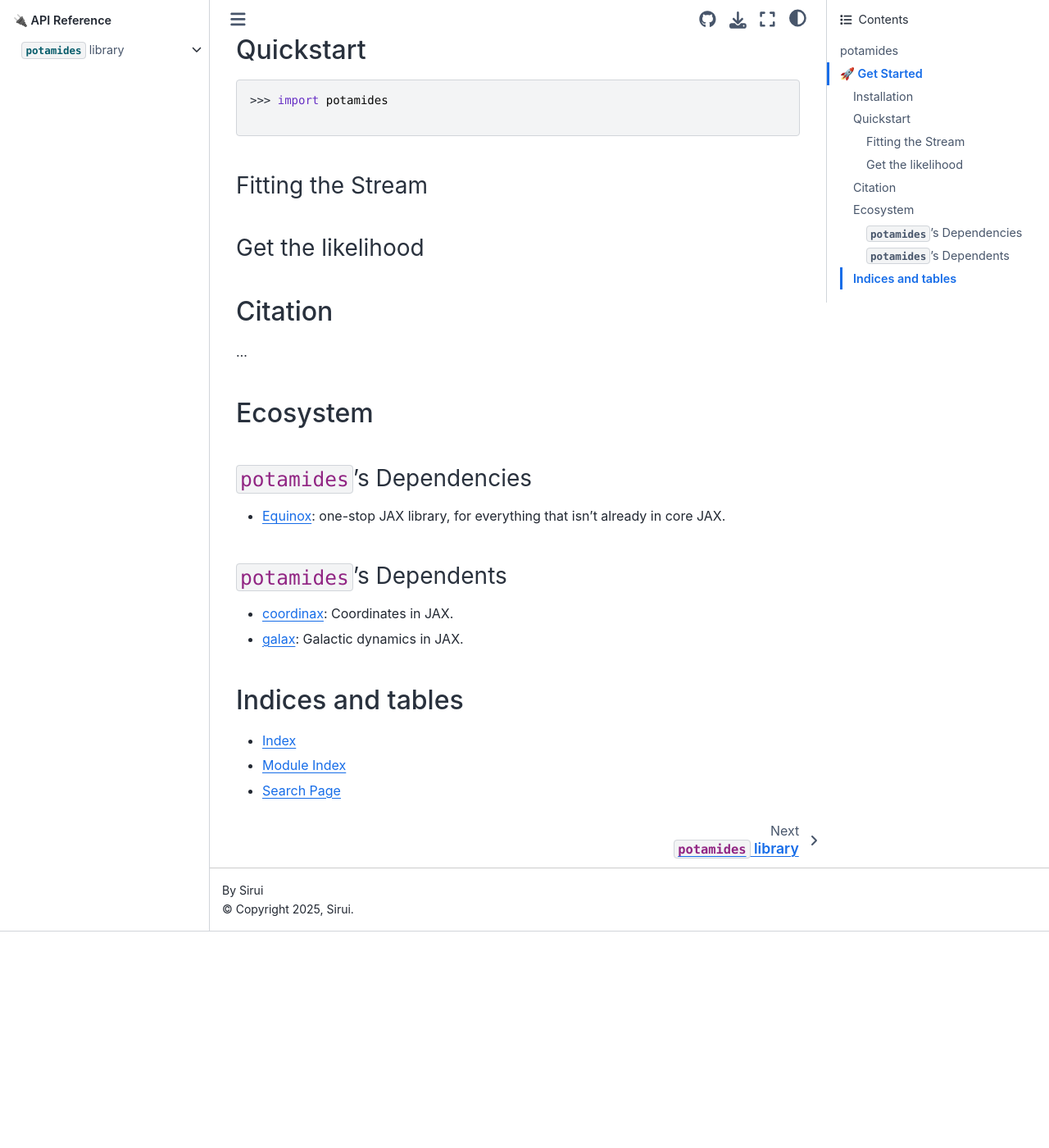
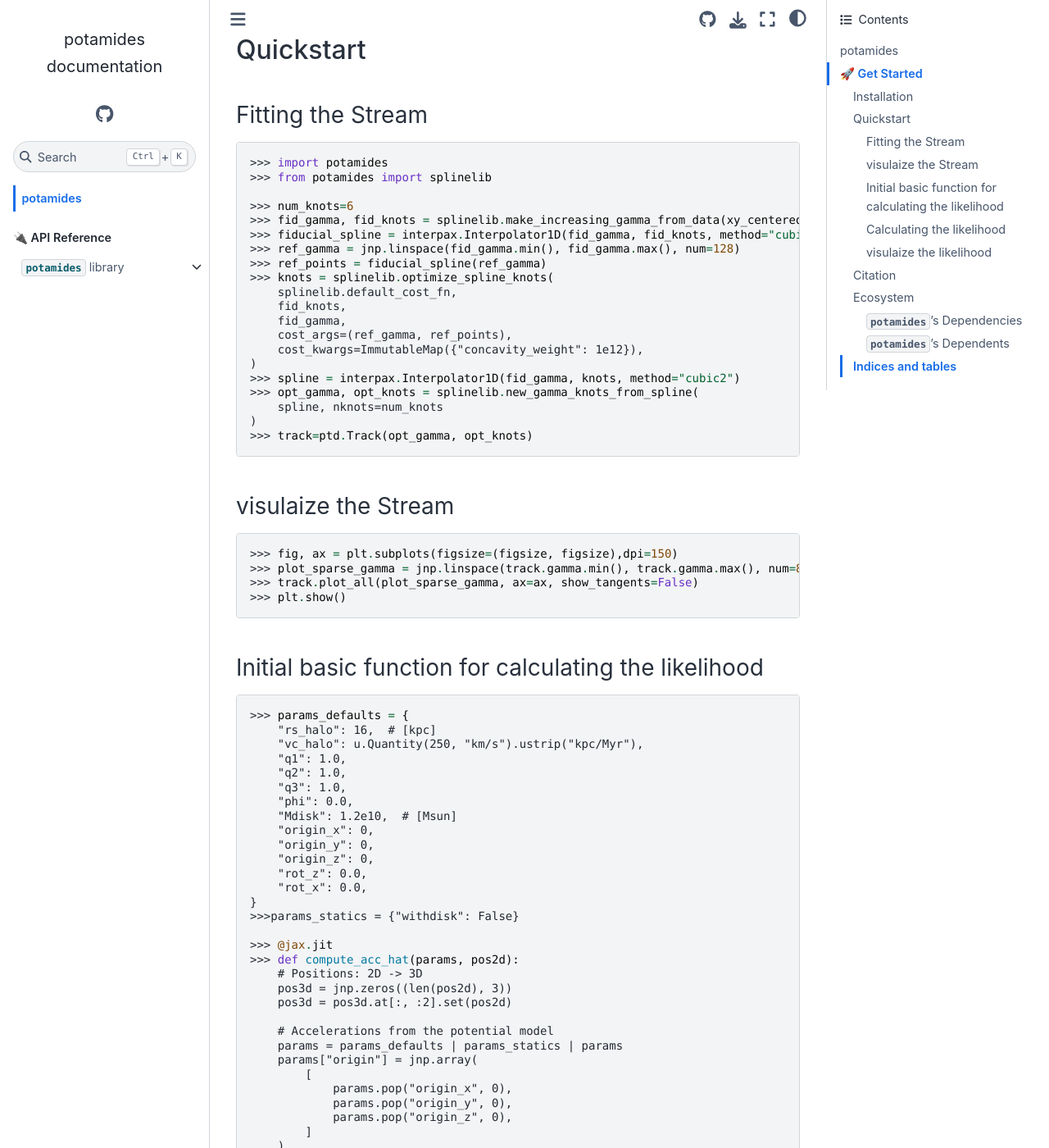
Before and after one commit to wsr1998/potamides, a Sphinx documentation site: the page built from docs/index.md, in a window 1280 px wide and 1400 px high, scrolled down 433 px. Shown: the whole window at 82% size. Built offline with Sphinx 7.4.7 and the Sphinx Book theme 1.1.4, drawn with Linux system fonts in a browser that asks for light colours; before the commit the page ends 1569 px from its top, so only the background shows below that; some of the changed text lies outside the part shown.

````diff
--- a/docs/index.md
+++ b/docs/index.md
@@ -64,16 +64,151 @@ pip install -e .  # editable mode
 
 ## Quickstart
 
+### Fitting the Stream
+
 ```{code-block} python
 
 >>> import potamides
+>>> from potamides import splinelib
 
+>>> num_knots=6
+>>> fid_gamma, fid_knots = splinelib.make_increasing_gamma_from_data(xy_centered)
+>>> fiducial_spline = interpax.Interpolator1D(fid_gamma, fid_knots, method="cubic2")
+>>> ref_gamma = jnp.linspace(fid_gamma.min(), fid_gamma.max(), num=128)
+>>> ref_points = fiducial_spline(ref_gamma)
+>>> knots = splinelib.optimize_spline_knots(
+    splinelib.default_cost_fn,
+    fid_knots,
+    fid_gamma,
+    cost_args=(ref_gamma, ref_points),
+    cost_kwargs=ImmutableMap({"concavity_weight": 1e12}),
+)
+>>> spline = interpax.Interpolator1D(fid_gamma, knots, method="cubic2")
+>>> opt_gamma, opt_knots = splinelib.new_gamma_knots_from_spline(
+    spline, nknots=num_knots
+)
+>>> track=ptd.Track(opt_gamma, opt_knots)
 
 ```
 
-### Fitting the Stream
+### visulaize the Stream
 
-### Get the likelihood
+```{code-block} python
+
+>>> fig, ax = plt.subplots(figsize=(figsize, figsize),dpi=150)
+>>> plot_sparse_gamma = jnp.linspace(track.gamma.min(), track.gamma.max(), num=8)
+>>> track.plot_all(plot_sparse_gamma, ax=ax, show_tangents=False)
+>>> plt.show()
+
+```
+
+### Initial basic function for calculating the likelihood
+
+```{code-block} python
+
+>>> params_defaults = {
+    "rs_halo": 16,  # [kpc]
+    "vc_halo": u.Quantity(250, "km/s").ustrip("kpc/Myr"),
+    "q1": 1.0,
+    "q2": 1.0,
+    "q3": 1.0,
+    "phi": 0.0,
+    "Mdisk": 1.2e10,  # [Msun]
+    "origin_x": 0,
+    "origin_y": 0,
+    "origin_z": 0,
+    "rot_z": 0.0,
+    "rot_x": 0.0,
+}
+>>>params_statics = {"withdisk": False}
+
+>>> @jax.jit
+>>> def compute_acc_hat(params, pos2d):
+    # Positions: 2D -> 3D
+    pos3d = jnp.zeros((len(pos2d), 3))
+    pos3d = pos3d.at[:, :2].set(pos2d)
+
+    # Accelerations from the potential model
+    params = params_defaults | params_statics | params
+    params["origin"] = jnp.array(
+        [
+            params.pop("origin_x", 0),
+            params.pop("origin_y", 0),
+            params.pop("origin_z", 0),
+        ]
+    )
+    return ptd.compute_accelerations(pos3d, **params)
+
+
+>>> @jax.jit
+>>> def compute_ln_likelihood_scalar(params, pos2d, unit_curvature, where_straight=None):
+    unit_acc_xy = compute_acc_hat(params, pos2d)
+    where_straight = (
+        where_straight
+        if where_straight is not None
+        else jnp.zeros(len(unit_curvature), dtype=bool)
+    )
+    return ptd.compute_ln_likelihood(
+        unit_curvature, unit_acc_xy, where_straight=where_straight
+    ) / len(unit_curvature)
+
+
+>>> compute_ln_likelihood = jax.vmap(
+    compute_ln_likelihood_scalar, in_axes=(0, None, None, None)
+)
+
+```
+
+### Calculating the likelihood
+
+```{code-block} python
+
+>>> ranges = {
+    "q1": (0.1, 2),
+    "phi": (-np.pi/2, np.pi / 2),
+}
+
+>>> key = jr.key(0)
+>>> skeys = jr.split(key, num=len(ranges))
+>>> nsamples = 1_000_000
+>>> params = {
+    k: jr.uniform(skey, minval=v[0], maxval=v[1], shape=nsamples)
+    for skey, (k, v) in zip(skeys, ranges.items(), strict=True)
+}
+
+>>> gamma = jnp.linspace(-0.95, 0.95, 128)
+
+>>> lnlik_seg = compute_ln_likelihood(
+    params, track(gamma), track.curvature(gamma), None
+)
+
+```
+
+### visulaize the likelihood
+
+```{code-block} python
+
+>>> hist2d_kw = {
+    "bins": 20,
+    "color": "purple",
+    "levels": [0.68, 0.95, 0.997],
+    "plot_density": True,
+    "plot_contours": True,
+    "plot_datapoints": False,
+}
+
+
+>>> fig, ax = plt.subplots(figsize=(4, 4))
+>>> corner.hist2d(
+    params["q1"],
+    params["phi"] * 180 / jnp.pi,  # convert to degrees
+    weights=np.exp(lnlik_seg - lnlik_seg.max()),
+    **hist2d_kw,
+)
+>>> ax.set_xlabel('q')
+>>> ax.set_ylabel('phi')
+
+```
 
 ## Citation
 
````
Also changed, not shown: paper/paper.md (added, +118 -0 lines), 1 other file.
